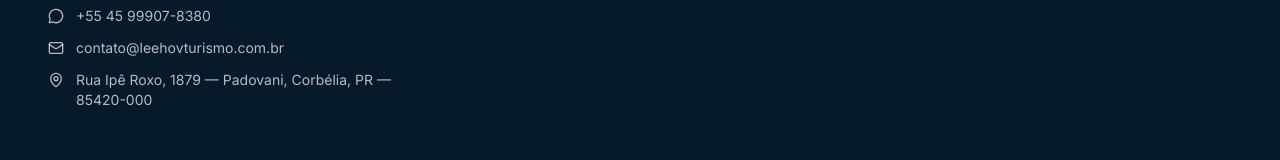
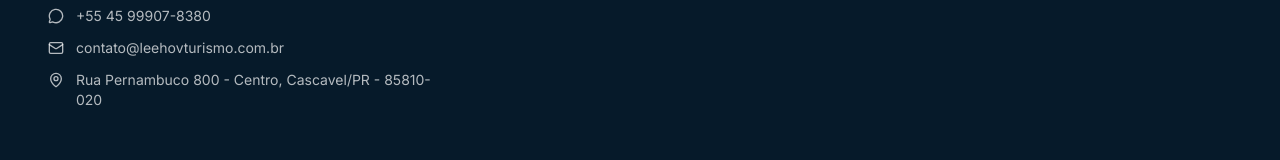
Before and after one commit to zalentec-proj/leehov-turismo, a Next.js app: page / in a window 1280 px wide. Shown: the part 5200-5360 px from the top of the page. Built offline with nearby package versions, Linux system fonts and the light colour scheme; no server answers; the database is empty.

Commit message:
fix(settings): atualiza endereço da Leehov
Sincroniza o endereço de reserva com a configuração de produção: Rua Pernambuco 800 - Centro, Cascavel/PR - 85810-020. Preserva telefone e email, registra autorização e decisões em docs/33 para continuidade em outra máquina.

```diff
--- a/src/features/settings/queries.ts
+++ b/src/features/settings/queries.ts
@@ -14,7 +14,7 @@
 const contactFallback = {
   phone: "",
   contactEmail: "contato@leehovturismo.com.br",
-  address: "Rua Ipê Roxo, 1879 — Padovani, Corbélia, PR — 85420-000",
+  address: "Rua Pernambuco 800 - Centro, Cascavel/PR - 85810-020",
 };
 const whatsappFallback = {
   number: LEEHOV_WHATSAPP_NUMBER,
```
Also changed, not shown: 1 other file (tests, documents, lock files or other folders).
